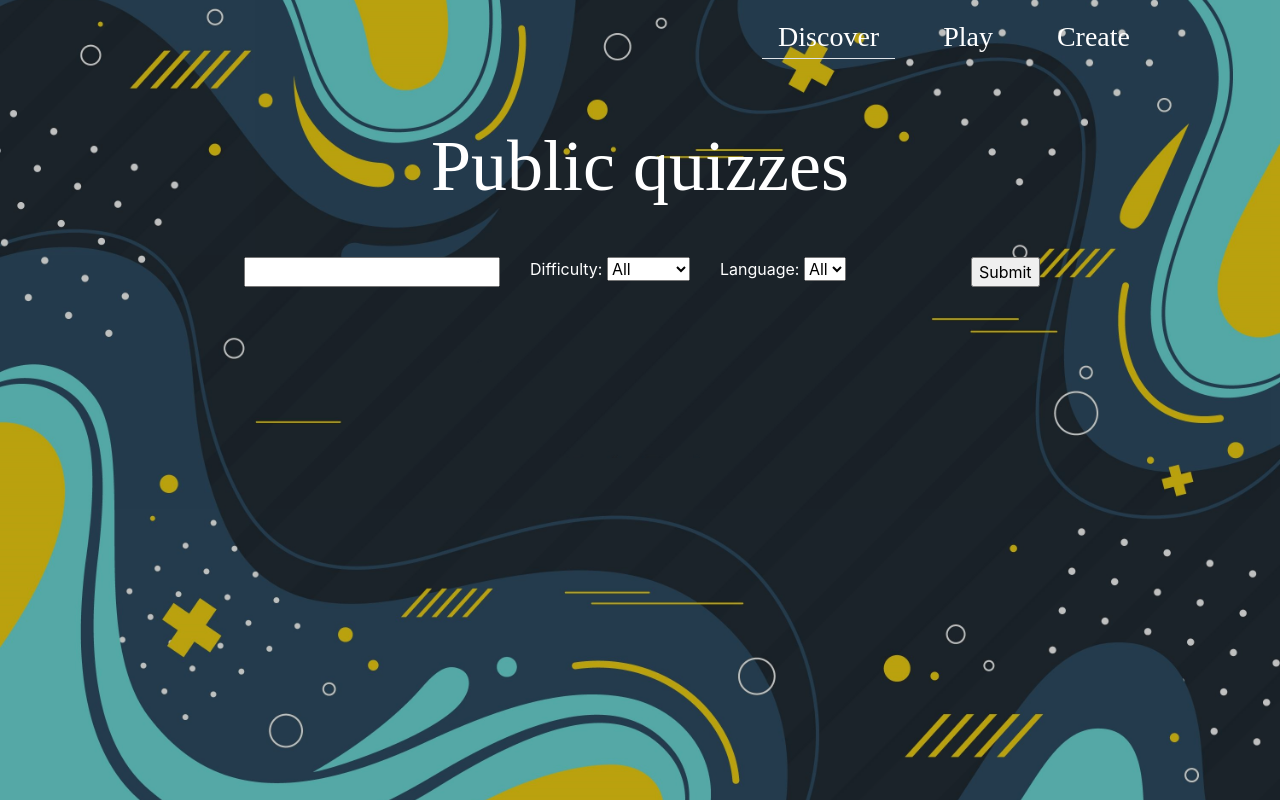
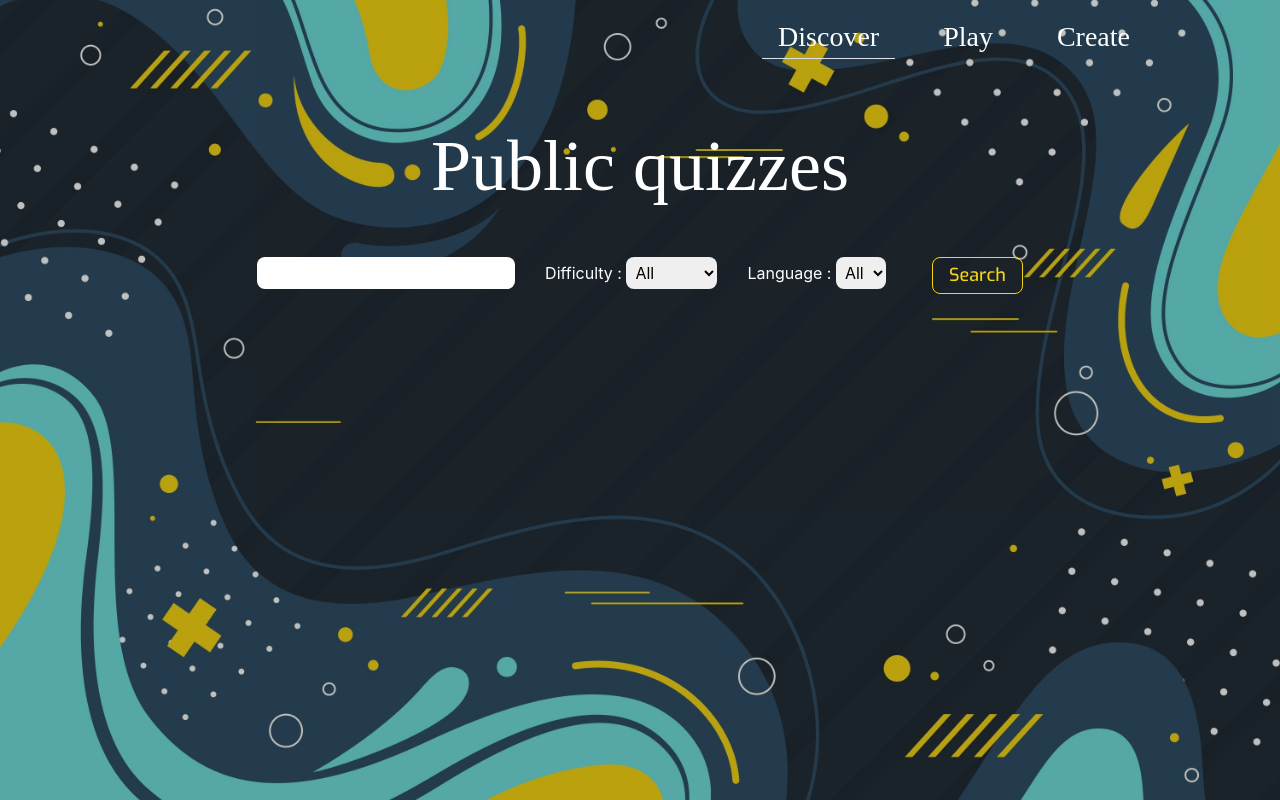
Before and after one commit to AntoineMaurin/Quiz-App, a Django app: page / in a window 1280 px wide. Run offline with Django 3.2, Linux system fonts and the light colour scheme; data that the repository does not hold is empty; some web fonts are replaced.

Commit message:
Amélioration graphique de la recherche de quizz.

```diff
--- a/static/css/style.css
+++ b/static/css/style.css
@@ -315,7 +315,7 @@ a, a:hover {
   opacity: .8 !important;
 }
 
-::placeholder {
+#QuizName::placeholder {
   color: white !important;
   opacity: .8 !important;
 }
@@ -495,3 +495,10 @@ a, a:hover {
   -o-transition: all 0.3s ease;
   transition: all 0.3s ease;
 }
+
+.search-input {
+  height: 2rem;
+  border-radius: 8px;
+  border: none;
+  padding: 5px;
+}
--- a/templates/discoverpage.html
+++ b/templates/discoverpage.html
@@ -30,27 +30,27 @@
   <div class="container mt-5">
     <form class="row justify-content-center text-white" action="/search" method="get">
       <div class="col-auto">
-        <input type="text" name="search_text" placeholder="Title">
+        <input class="search-input" type="text" name="search_text" placeholder="Search...">
       </div>
       <div class="col-auto">
-        <label for="difficulty">Difficulty:</label>
-        <select name="difficulty" id="difficulty">
-          <option value="all">All</option>
+        <label for="difficulty">Difficulty :</label>
+        <select class="search-input" name="difficulty" id="difficulty">
+        <option value="all">All</option>
           <option value="easy">Easy</option>
           <option value="medium">Medium</option>
           <option value="hard">Hard</option>
         </select>
       </div>
       <div class="col-auto">
-        <label for="language">Language:</label>
-        <select name="language" id="language">
+        <label for="language">Language :</label>
+        <select class="search-input" name="language" id="language">
           <option value="all" selected>All</option>
           <option value="fr">Fr</option>
           <option value="en">En</option>
         </select>
       </div>
-      <div class="col-1 offset-1">
-        <input type="submit" value="Submit">
+      <div class="col-auto ml-3">
+        <input class="btn py-1 px-3 font-exo-medium play-button" type="submit" value="Search">
       </div>
     </form>
   </div>
--- a/templates/play.html
+++ b/templates/play.html
@@ -27,7 +27,7 @@
   </div>
   <div class="portal-form">
     <form class="" action="/startquiz/0" method="get">
-      <input class="text-secondary clean-input-text py-1 px-2" name="quiz_id" placeholder="Quiz code"></input>
+      <input class="text-secondary clean-input-text py-1 px-2" name="quiz_id"></input>
       <button class="btn d-block mt-2 py-1 w-100 font-exo-medium play-button" type="submit">Play</button>
     </form>
   </div>
```
